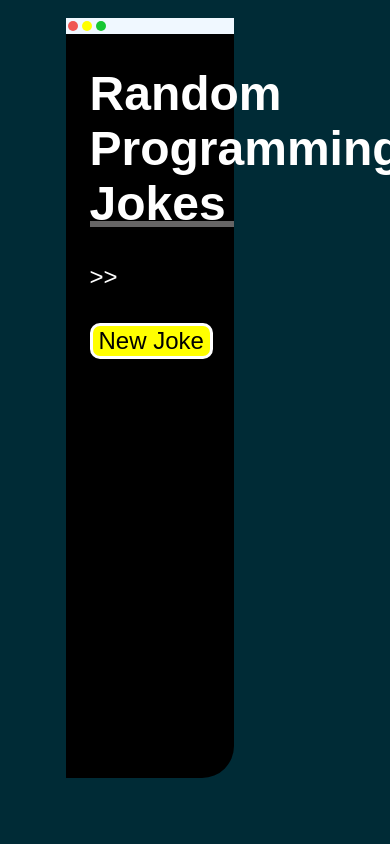
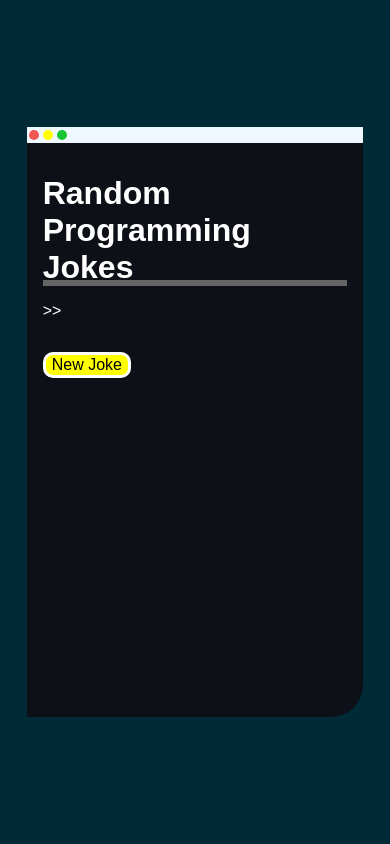
Before and after one commit to yubarajsingh/joke-generator, a PHP site: page / in a window 390 px wide; the page is wider, and only the part inside the window is pictured. Run offline with PHP 8.4, Linux system fonts and the light colour scheme; some web fonts are replaced.

Commit message:
responsiveness

```diff
--- a/index.css
+++ b/index.css
@@ -3,8 +3,13 @@
   background: #002B36;
   font-family: 'DotGothic16', sans-serif;
   font-size: 1.5rem;
-  padding: 10px 100px 10px 10px;
+
+  display: flex;
+  justify-content: center;
+  align-items: center;
+  align-content: center;
 }
+
 .circles{
   height: 1rem;
 
@@ -28,23 +33,22 @@
 .green{
   background-color: #16C732;
 }
-.joke{
-  margin: 0 10%;
 
+
+.container{
+
+  background: #0D1117;
+  height: 90vh;
+
+  border-radius:0 0 2rem 0;
 
 }
 
-.container{
-  width: 80%;
-  background: #000000;
-  height: 90vh;
-
-  border-radius:0 0 2rem 0;
-}
 
 h1 {
   position: relative;
   color: white;
+  margin-bottom:5px;
 
 }
 h1::before {
@@ -53,8 +57,9 @@
   height: 6px;
   width: 100%;
   background: rgb(102, 101, 101);
-  bottom: 4px;
+  bottom: 0px;
   z-index: 0;
+
 }
 
 button {
@@ -76,13 +81,16 @@
   flex-direction: column;
   align-items: center;
   justify-content: center;
+  width: 90%;
+  overflow: hidden;
+
 }
 
 .bubble {
   display: block;
 
   position: relative;
-
+  animation: typing 5s steps(30, end), blink .75s step-end infinite;
 
   /* border: 3px solid black; */
 
@@ -93,6 +101,29 @@
   content: ">> ";
 }
 
+.center{
+  margin-top:1em
+}
 .content{
-  padding-left: 1em;
+  padding: 0 1em;
+
 }
+
+
+@media (max-width:460px)
+{
+  .body{
+    font-size: 16px;
+  }
+  .container{
+    height: 70vh;
+  }
+
+  h1{
+    font-size: 2em;
+  }
+  .content{
+    font-size: 1rem;
+    margin-top: 2rem;
+  }
+}
--- a/index.html
+++ b/index.html
@@ -1,6 +1,7 @@
 <html>
     <head>
         <link rel="stylesheet" href="index.css">
+        <meta name="viewport" content="width=device-width, initial-scale=1.0">
     </head>
     <body>
         <div class="joke">
@@ -12,6 +13,7 @@
             </div>
             <div class="content">
             <h1>Random Programming Jokes</h1>
+            <div class="center">
             <div id="setup" class="bubble"></div>
             <div id="punchline"></div>
             <div class="button">
@@ -21,6 +23,7 @@
             <button id="newJokeBtn">New Joke</button>
         </div>
         </div>
+        </div>
     </div>
     </div>
         <script src="index.js"></script>
```
